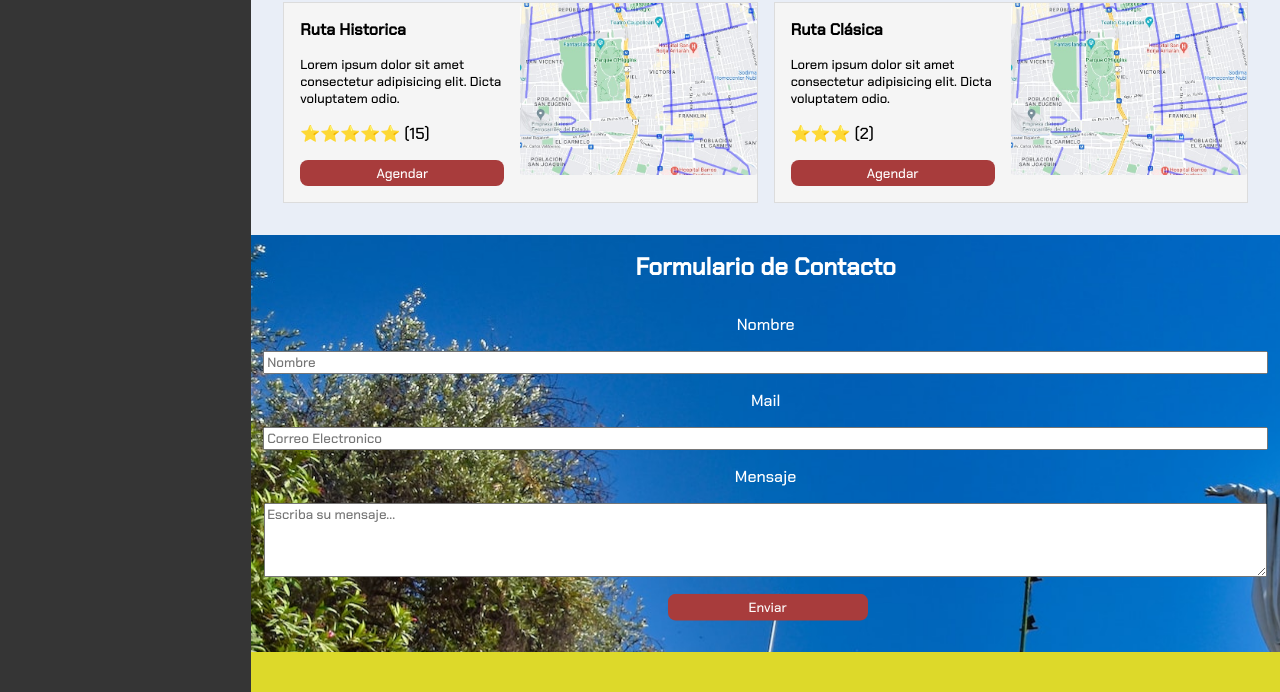
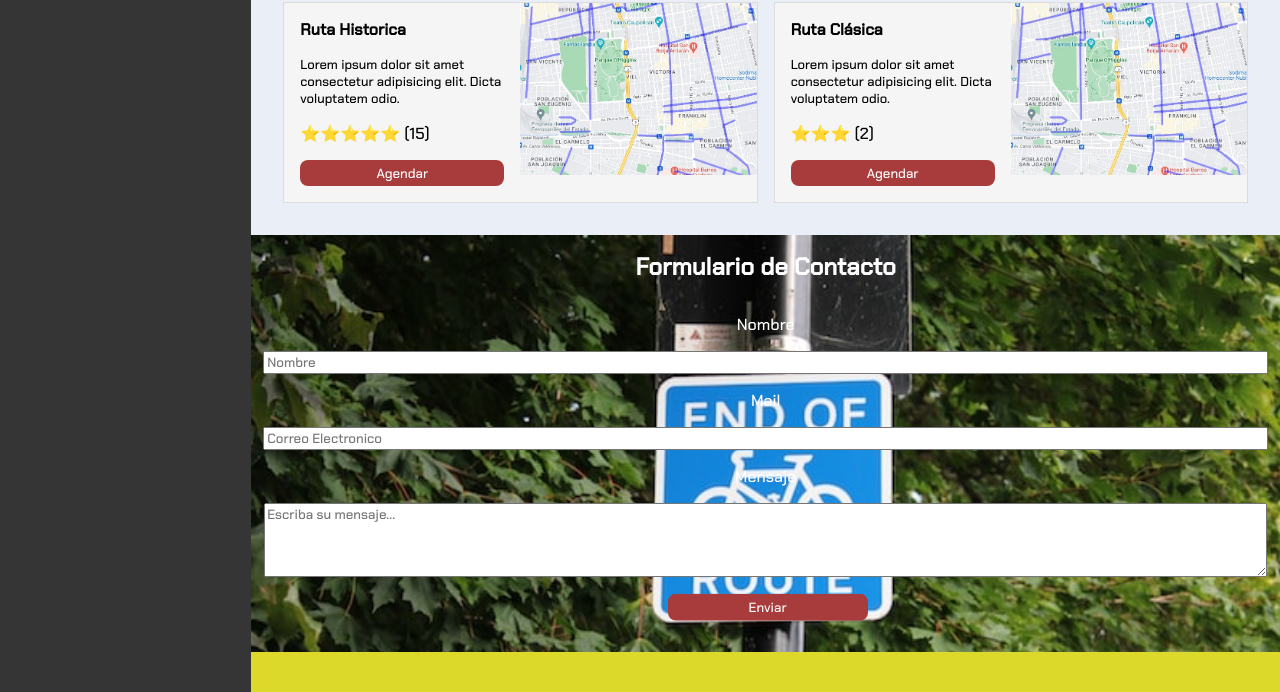
Before and after one commit to fpobleteinfo/bike-shop, a plain HTML site: page index.html in a window 1280 px wide. Shown: the part 1009-1701 px from the top of the page. Drawn offline with Linux system fonts and the light colour scheme.

Commit message:
Solucionado problema de peso con imagen de fondo

```diff
--- a/assets/css/styles.css
+++ b/assets/css/styles.css
@@ -110,7 +110,9 @@
 
 .contactanos{
   grid-area: contacto;
-  background-image: url('/assets/img/bg1.jpg');
+  background-image: url('/assets/img/bg2.jpg');
+  background-repeat: no-repeat;
+  background-size: cover;
   color: white;
 }
 
```
Also changed, not shown: assets/img/bg1.jpg (deleted), assets/img/bg2.jpg (added).
